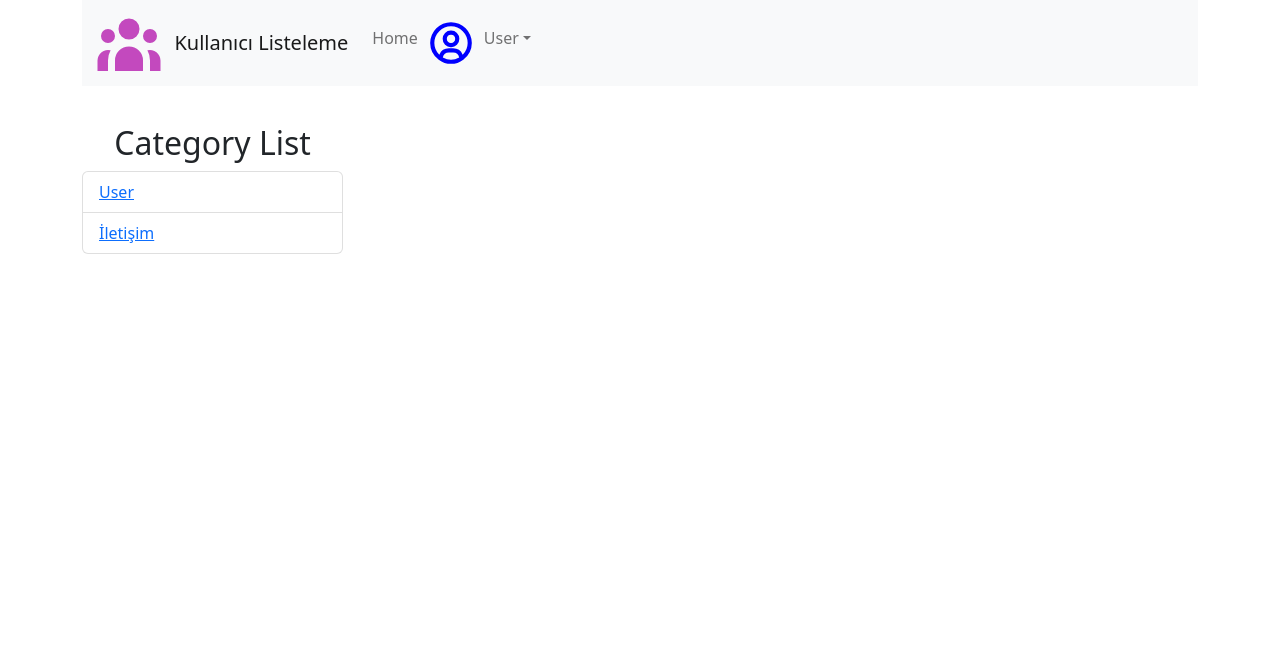
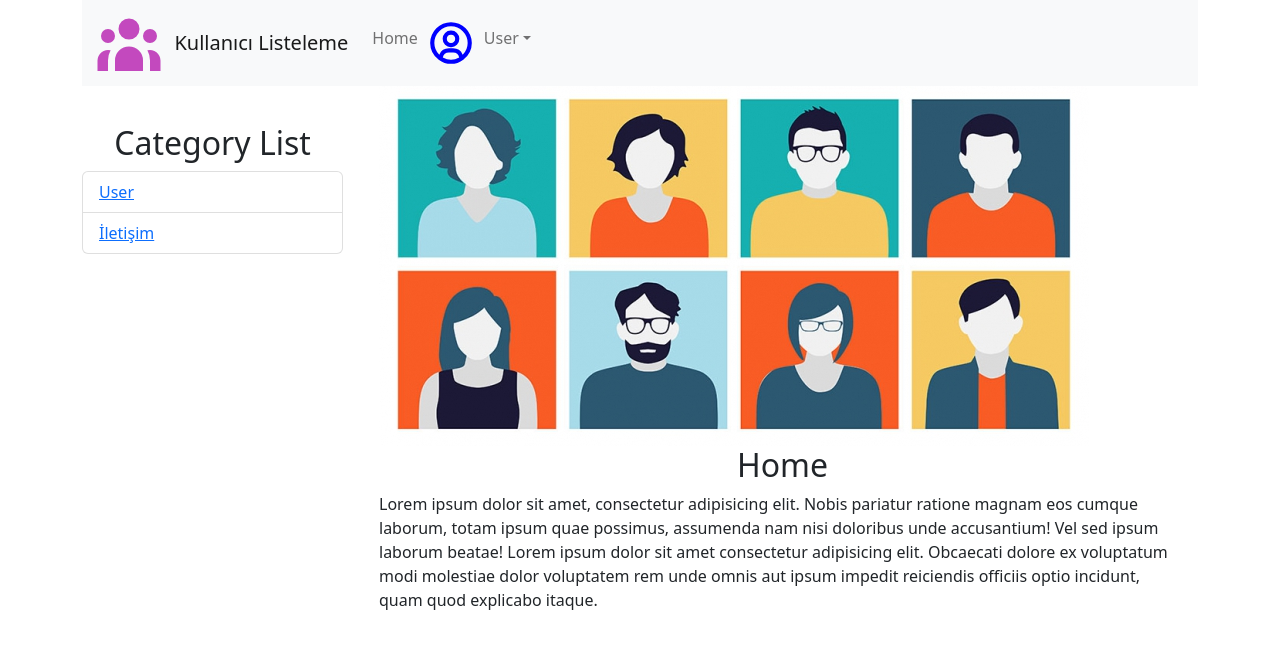
Before and after one commit to mervehelvaci/OtoparkOneriSistemi, a React (Create React App) app: page /home in a window 1280 px wide. Shown: the top 648 px of the page. Built offline with nearby package versions, Linux system fonts and the light colour scheme.

Commit message:
Home sayfasına reaim eklendi.

```diff
--- a/src/Home.js
+++ b/src/Home.js
@@ -3,6 +3,8 @@ import CategoryList from "./CategoryList";
 import Navi from "./Navi";
 import { Col, Container, Row } from "reactstrap";
 import { Outlet } from "react-router-dom";
+import Image from "react-bootstrap/Image";
+import "./style.css";
 
 export default class Home extends Component {
   state = {
@@ -26,6 +28,24 @@ export default class Home extends Component {
               />
             </Col>
             <Col xs="9">
+              <div className="container">
+                <Image
+                  src="/images/people.jpg"
+                  alt="Not Found"
+                  className="itemCenter"
+                />
+                <h2 className="itemCenter">Home</h2>
+                <p>
+                  Lorem ipsum dolor sit amet, consectetur adipisicing elit.
+                  Nobis pariatur ratione magnam eos cumque laborum, totam ipsum
+                  quae possimus, assumenda nam nisi doloribus unde accusantium!
+                  Vel sed ipsum laborum beatae! Lorem ipsum dolor sit amet
+                  consectetur adipisicing elit. Obcaecati dolore ex voluptatum
+                  modi molestiae dolor voluptatem rem unde omnis aut ipsum
+                  impedit reiciendis officiis optio incidunt, quam quod
+                  explicabo itaque.
+                </p>
+              </div>
               <Outlet />
             </Col>
           </Row>
--- a/src/NotFound.js
+++ b/src/NotFound.js
@@ -4,7 +4,7 @@ import Image from "react-bootstrap/Image";
 export default class NotFound extends Component {
   render() {
     return (
-      <div className="itemCenter">
+      <div className="itemCenter fullScreen">
         <Image src="/images/error-page.jpg" alt="Not Found" />
       </div>
     );
--- a/src/style.css
+++ b/src/style.css
@@ -7,12 +7,16 @@
 .fullScreen{
     height: 100vh;
 }
+
 .itemCenter{
     justify-content: center;
     display: flex;
     align-items: center
 }
 
+.block{
+    display: inline-block
+}
 .formIcon{
     font-size:70px;
     color:black;
```
Also changed, not shown: public/images/people.jpg (added).
